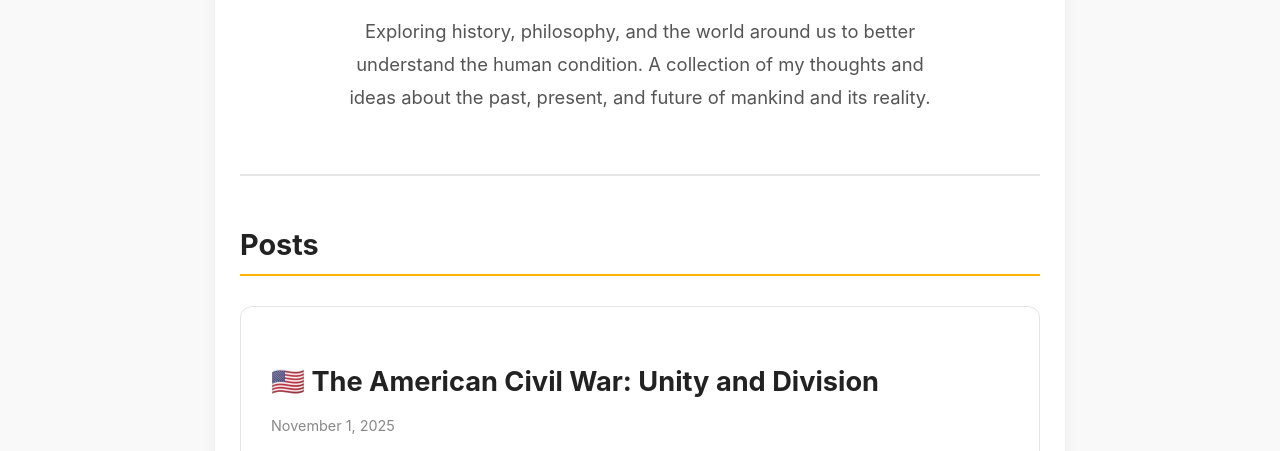
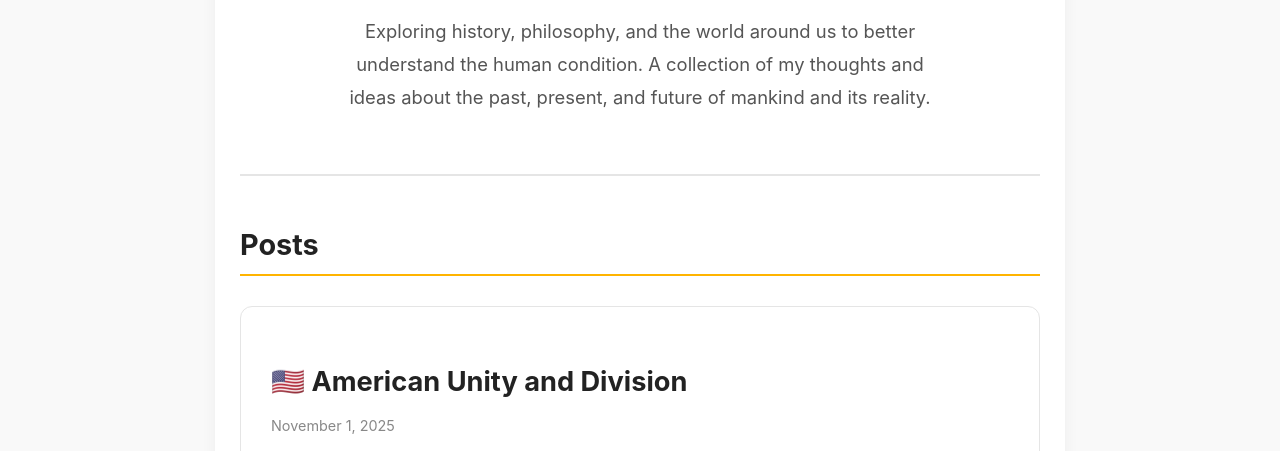
Before and after one commit to sufyan0602/ScientieaAmor, a plain HTML site: page index.html in a window 1280 px wide. Shown: the part 320-771 px from the top of the page. Drawn offline with Linux system fonts and the light colour scheme.

Commit message:
#Title-Changes

```diff
--- a/index.html
+++ b/index.html
@@ -32,7 +32,7 @@
 
       <!-- Civil War -->
       <article class="post-card">
-        <h3><a href="posts/american-civil-war.html">🇺🇸 The American Civil War: Unity and Division</a></h3>
+        <h3><a href="posts/american-civil-war.html">🇺🇸 American Unity and Division</a></h3>
         <p class="date">November 1, 2025</p>
         <p class="excerpt">
           "From these honored dead we take increased devotion to that cause for which they gave the last full measure of devotion—that we here highly resolve that these dead shall not have died in vain." A reflection on America's darkest chapter and lessons for today.
```
Also changed, not shown: 3 other files.
